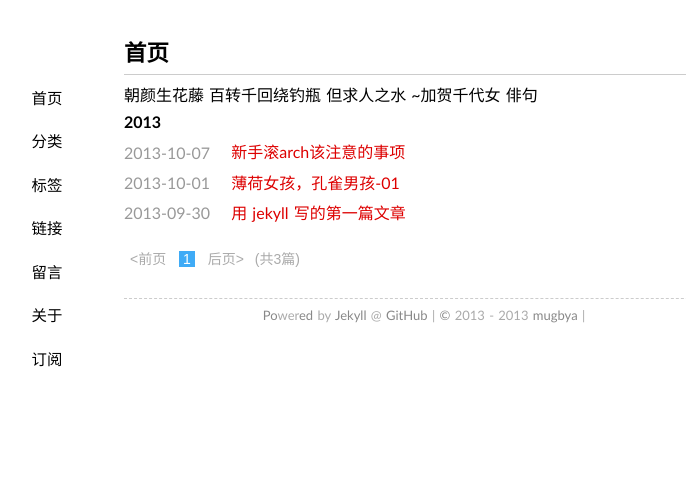
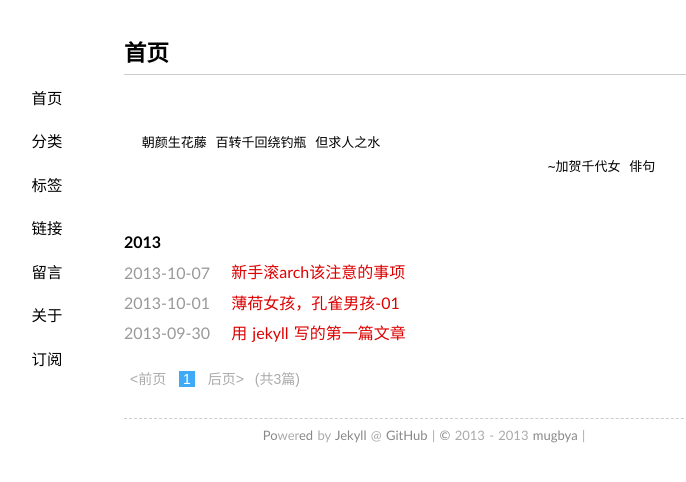
Before and after one commit to mugbya/mugbya.github.io, a Jekyll site: the page built from index.html, in a window 1280 px wide. Shown: the top 482 px of the page, without its empty margins (216-902 px from the left). Built offline with Jekyll 4.4.1, drawn with Linux system fonts in a browser that asks for light colours; some web fonts are replaced; Markdown is read by kramdown in place of the engine named in the settings; the list of posts is cut into pages by our own code; comment, search, counter and statistics services are not loaded.

Commit message:
Update index.html

```diff
--- a/index.html
+++ b/index.html
@@ -2,14 +2,14 @@
 title: 首页
 layout: page
 ---
-<per>
+<pre>
 
 
   朝颜生花藤 百转千回绕钓瓶 但求人之水
                                                 ~加贺千代女 俳句
 
 
-</per>
+</pre>
 
 <ul class="listing">
 {% for post in paginator.posts %}
```
